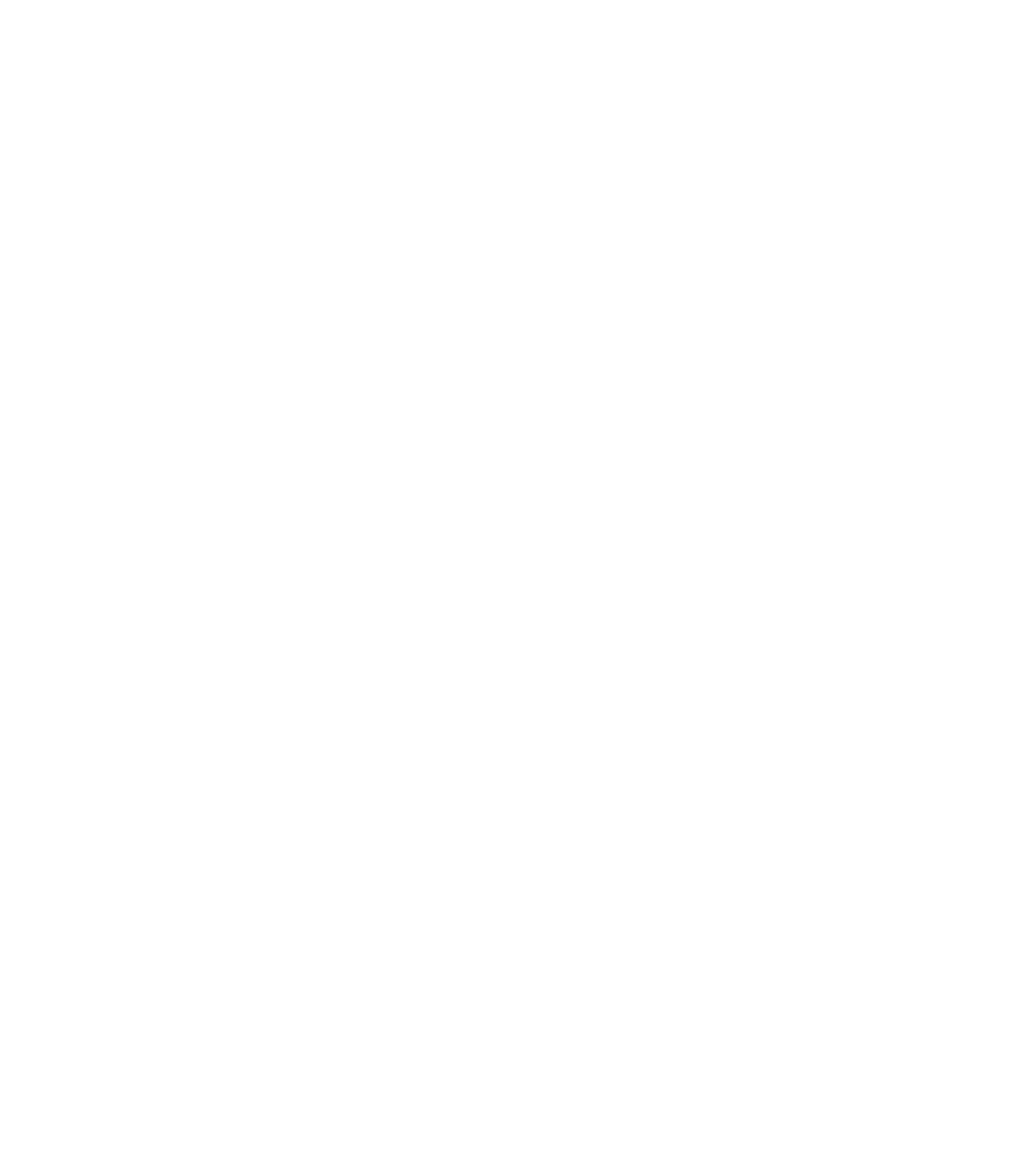
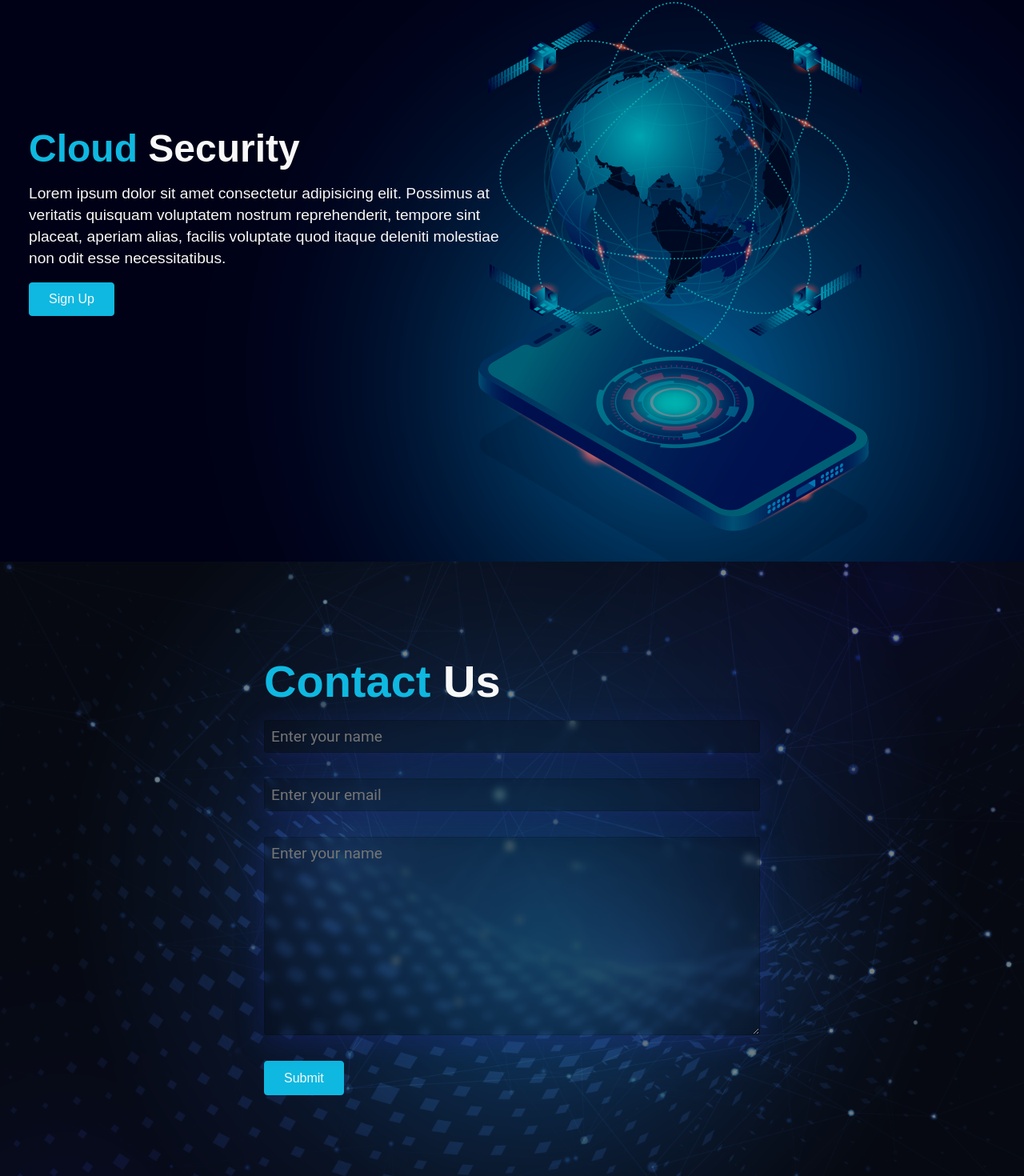
Before and after one commit to AhmedShaykh/Agency-Website, a React (Create React App) app: page / in a window 1280 px wide. Shown: the part 1698-3168 px from the top of the page at 80% size. Before the commit the page ends 1600 px from the top, so only its background shows below. Built offline with nearby package versions, Linux system fonts and the light colour scheme; a web font is replaced by a local one.

Commit message:
Git Init

```diff
--- a/src/App.jsx
+++ b/src/App.jsx
@@ -2,7 +2,8 @@
 import Navbar from './Components/Navbar/Navbar.jsx';
 import Hero from './Components/Hero/Hero.jsx';
 import Data from './Components/Data/Data.jsx';
-// import Cloud from './Components/Cloud/Cloud.jsx'
+import Cloud from './Components/Cloud/Cloud.jsx'
+import Contact from "./Components/Contact/Contact.jsx";
 // import Footer from './Components/Footer/Footer.jsx';
 
 function App() {
@@ -11,7 +12,8 @@
       <Navbar />
       <Hero />
       <Data />
-      {/* <Cloud /> */}
+      <Cloud />
+      <Contact />
       {/* <Footer /> */}
     </>
   );
--- a/src/Components/Cloud/Cloud.jsx
+++ b/src/Components/Cloud/Cloud.jsx
@@ -1,9 +1,16 @@
 import React from 'react';
+import './CloudStyles.css';
 
 const Cloud = () => {
     return (
-        <div>
-
+        <div className='cloud'>
+            <div className="container">
+                <div className="content">
+                    <h2><span>Cloud</span> Security</h2>
+                    <p>Lorem ipsum dolor sit amet consectetur adipisicing elit. Possimus at veritatis quisquam voluptatem nostrum reprehenderit, tempore sint placeat, aperiam alias, facilis voluptate quod itaque deleniti molestiae non odit esse necessitatibus.</p>
+                    <div><button>Sign Up</button></div>
+                </div>
+            </div>
         </div>
     )
 }
--- /dev/null
+++ b/src/Components/Cloud/CloudStyles.css
@@ -0,0 +1,39 @@
+.cloud {
+    width: 100%;
+    height: 100vh;
+    position: relative;
+    background: rgba(0, 0, 0, .3);
+}
+
+.cloud:before {
+    content: '';
+    position: absolute;
+    background: url('../../Assets/cloud-bg.png') no-repeat center center/cover;
+    height: 100%;
+    width: 100%;
+    z-index: -1;
+}
+
+.cloud .content {
+    position: absolute;
+    left: 0;
+    top: 30%;
+    width: 50%;
+    padding: 1rem;
+}
+
+.cloud h2 {
+    color: #f8f8f8;
+}
+
+.cloud p {
+    color: #f8f8f8;
+    margin: 1rem 0;
+}
+
+@media screen and (max-width: 940px) {
+    .cloud .content {
+        left: 0;
+        width: 100%;
+    }
+}
--- a/src/Components/Contact/Contact.jsx
+++ b/src/Components/Contact/Contact.jsx
@@ -1,9 +1,29 @@
 import React from 'react';
+import './ContactStyles.css';
 
 const Contact = () => {
     return (
-        <div>
-
+        <div className='contact'>
+            <div className="container">
+                <div className="form-container">
+                    <form>
+                        <h1><span>Contact</span> Us</h1>
+                        <div>
+                            <label>Name</label>
+                            <input type="text" placeholder='Enter your name' />
+                        </div>
+                        <div>
+                            <label>Email</label>
+                            <input type="email" placeholder='Enter your email' />
+                        </div>
+                        <div>
+                            <label>Message</label>
+                            <textarea rows='10' placeholder='Enter your name' />
+                        </div>
+                        <button>Submit</button>
+                    </form>
+                </div>
+            </div>
         </div>
     )
 }
--- /dev/null
+++ b/src/Components/Contact/ContactStyles.css
@@ -0,0 +1,65 @@
+.contact {
+    width: 100%;
+    height: 100vh;
+    position: relative;
+    background: rgba(0, 0, 0, .5);
+}
+
+.contact:before {
+    content: '';
+    position: absolute;
+    background: url('../../Assets/contact-bg.png') no-repeat center center/cover;
+    width: 100%;
+    height: 100%;
+    z-index: -1;
+}
+
+
+.contact .container .form-container {
+    display: flex;
+    justify-content: center;
+    align-items: center;
+    height: 100%;
+    color: #f8f8f8;
+}
+
+.contact form {
+    width: 50%;
+    margin: 1rem;
+}
+
+.contact .form-container div {
+    display: flex;
+    flex-direction: column;
+}
+
+.contact form label {
+    margin: 2rem 0 .7rem 0;
+    display: none;
+}
+
+.contact form input,
+textarea {
+    padding: .5rem;
+    font-size: 1.2rem;
+    color: #f8f8f8;
+    margin: 1rem 0;
+    font-family: 'Roboto', sans-serif;
+    background: rgba(0, 0, 0, .15);
+    box-shadow: 0 8px 32px 0 rgba(31, 38, 135, 0.37);
+    backdrop-filter: blur(4px);
+    border-radius: 4px;
+    border: 1px solid rgba(0, 0, 0, .15);
+}
+
+.contact form input:focus,
+textarea:focus {
+    outline: var(--primary-color);
+    box-shadow: 0 0 12px 0 var(--primary-color);
+}
+
+@media screen and (max-width: 940px) {
+    .contact form {
+        width: 100%;
+    }
+}
```
